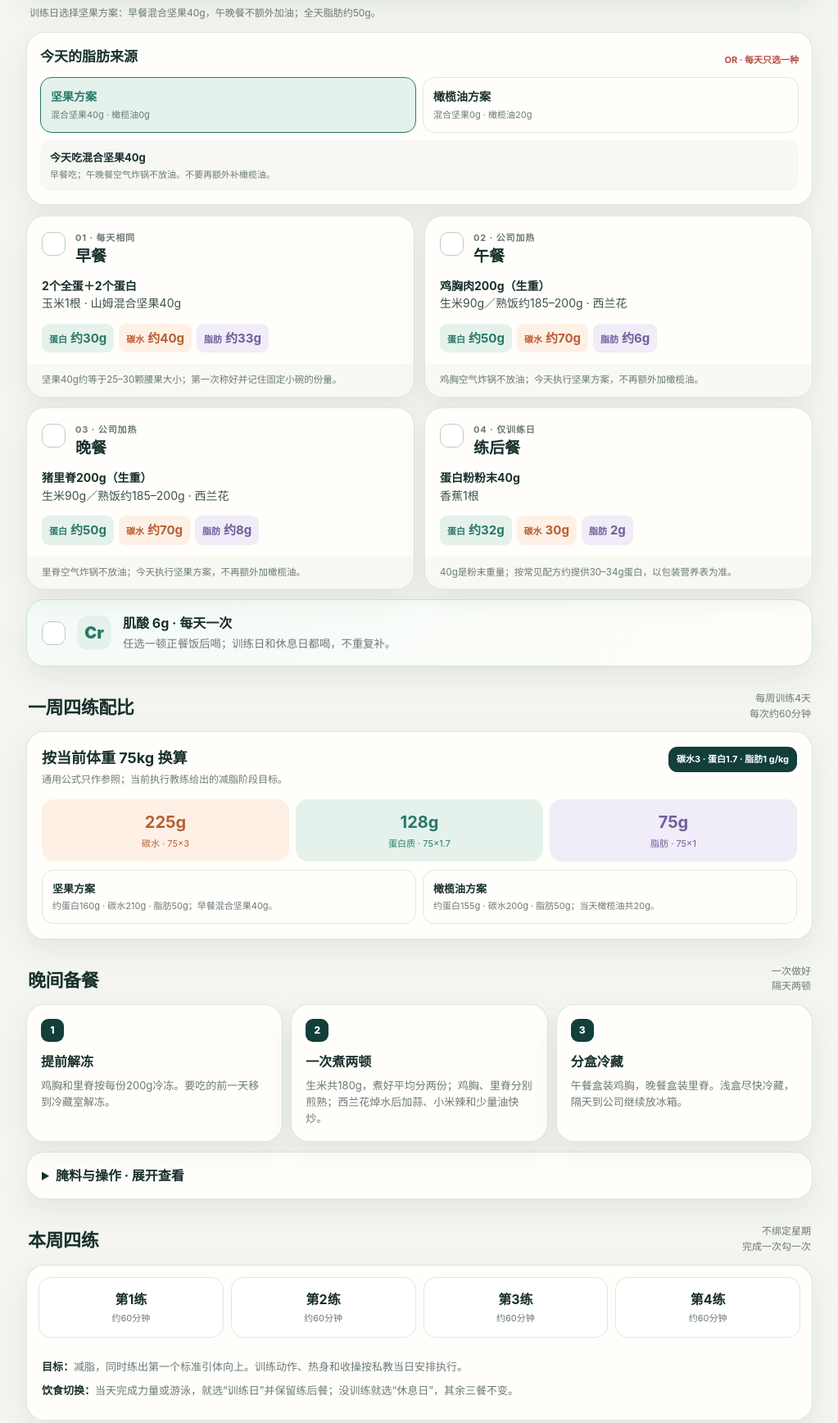
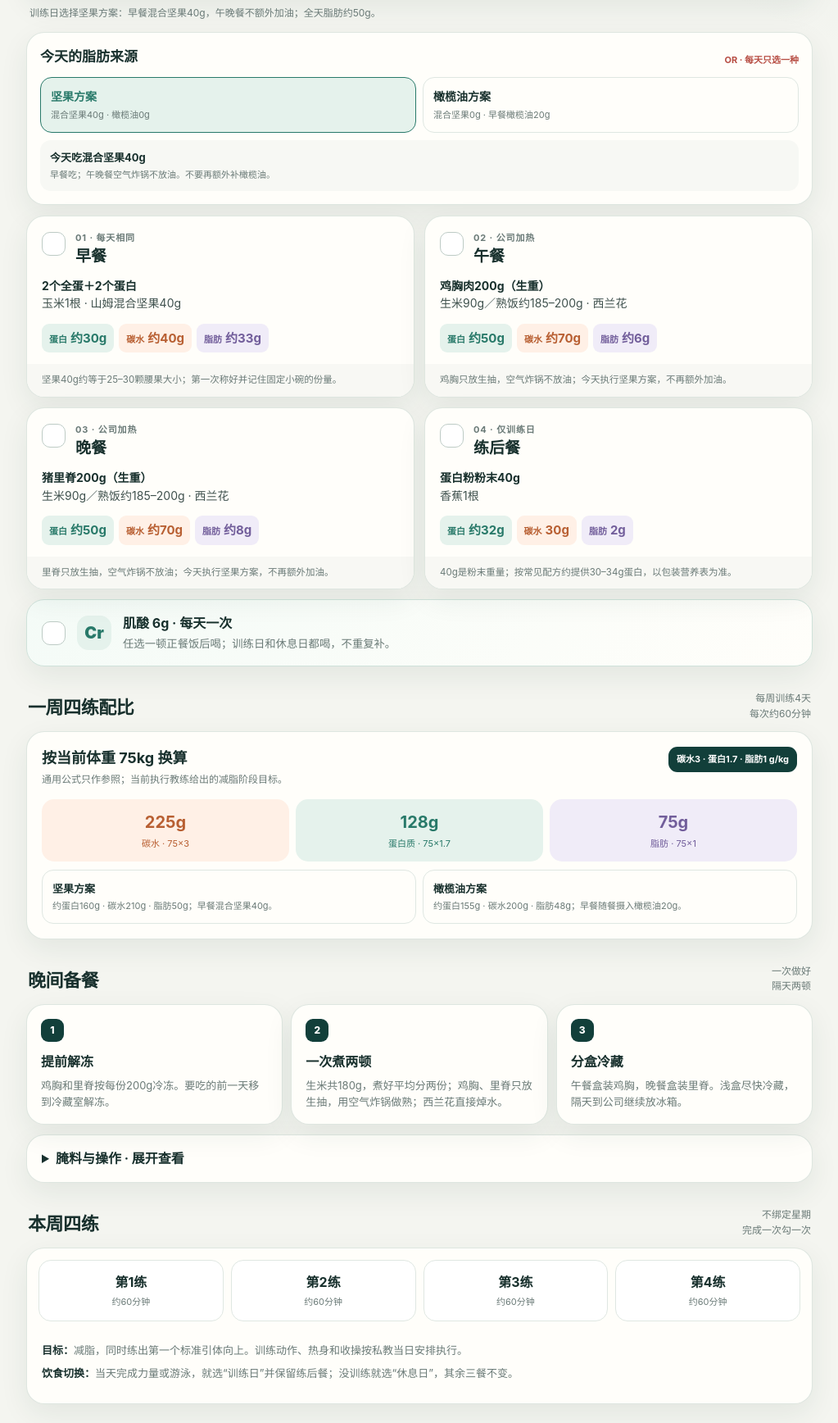
Before and after one commit to vaulka/vaulka.github.io, a plain HTML site: page fitness-plan/index.html in a window 1280 px wide. Shown: the part 986-2722 px from the top of the page at 82% size, without its empty margins (128-1151 px from the left). Drawn offline with Linux system fonts and the light colour scheme.

Commit message:
Release fitness plan V22

```diff
--- a/fitness-plan/index.html
+++ b/fitness-plan/index.html
@@ -4,7 +4,7 @@
   <meta charset="utf-8">
   <meta name="viewport" content="width=device-width,initial-scale=1,viewport-fit=cover">
   <meta name="theme-color" content="#123f3a">
-  <title>减脂 · 引体执行清单 V21</title>
+  <title>减脂 · 引体执行清单 V22</title>
   <style>
     :root{
       --ink:#18302d;--muted:#6a7a77;--line:#dfe7e2;--paper:#f4f5f0;--card:#fffefa;
@@ -135,7 +135,7 @@
     <header class="hero">
       <div class="hero-top">
         <div><p class="eyebrow">Nutrition × Pull-up</p><h1>减脂执行清单</h1><p>不排时间，只看今天要完成的餐和训练。</p></div>
-        <span class="version">V21 · 脂肪来源二选一</span>
+        <span class="version">V22 · 早餐补油版</span>
       </div>
       <div class="profile" aria-label="身体数据">
         <div><b>170 cm</b><span>身高</span></div><div><b>75 kg</b><span>当前体重</span></div><div><b>70 kg</b><span>目标体重</span></div>
@@ -196,7 +196,7 @@
         <div class="fat-choice-head"><h3>今天的脂肪来源</h3><span>OR · 每天只选一种</span></div>
         <div class="fat-options" role="radiogroup" aria-label="坚果或橄榄油二选一">
           <label class="fat-option active"><input type="radio" name="fatSource" value="nuts" checked><b>坚果方案</b><small>混合坚果40g · 橄榄油0g</small></label>
-          <label class="fat-option"><input type="radio" name="fatSource" value="oil"><b>橄榄油方案</b><small>混合坚果0g · 橄榄油20g</small></label>
+          <label class="fat-option"><input type="radio" name="fatSource" value="oil"><b>橄榄油方案</b><small>混合坚果0g · 早餐橄榄油20g</small></label>
         </div>
         <div class="fat-result"><b id="fatChoiceTitle">今天吃混合坚果40g</b><span id="fatChoiceAction">早餐吃；午晚餐空气炸锅不放油。不要再额外补橄榄油。</span></div>
       </article>
@@ -248,7 +248,7 @@
         </div>
         <div class="compare">
           <div><b>坚果方案</b><span>约蛋白160g · 碳水210g · 脂肪50g；早餐混合坚果40g。</span></div>
-          <div><b>橄榄油方案</b><span>约蛋白155g · 碳水200g · 脂肪50g；当天橄榄油共20g。</span></div>
+          <div><b>橄榄油方案</b><span>约蛋白155g · 碳水200g · 脂肪48g；早餐随餐摄入橄榄油20g。</span></div>
         </div>
       </div>
     </section>
@@ -257,15 +257,15 @@
       <div class="section-title"><h2>晚间备餐</h2><p>一次做好<br>隔天两顿</p></div>
       <div class="steps">
         <article class="step card"><span class="no">1</span><h3>提前解冻</h3><p>鸡胸和里脊按每份200g冷冻。要吃的前一天移到冷藏室解冻。</p></article>
-        <article class="step card"><span class="no">2</span><h3>一次煮两顿</h3><p>生米共180g，煮好平均分两份；鸡胸、里脊分别煎熟；西兰花焯水后加蒜、小米辣和少量油快炒。</p></article>
+        <article class="step card"><span class="no">2</span><h3>一次煮两顿</h3><p>生米共180g，煮好平均分两份；鸡胸、里脊只放生抽，用空气炸锅做熟；西兰花直接焯水。</p></article>
         <article class="step card"><span class="no">3</span><h3>分盒冷藏</h3><p>午餐盒装鸡胸，晚餐盒装里脊。浅盒尽快冷藏，隔天到公司继续放冰箱。</p></article>
       </div>
       <details class="recipe card">
         <summary>腌料与操作 · 展开查看</summary>
         <ul>
-          <li>蒜、老抽2勺、生抽1勺、料酒1勺、淀粉1大勺；不纳入每天精确记账。</li>
+          <li>鸡胸肉和猪里脊只用生抽调味，不放料酒、老抽、淀粉或烹调油。</li>
           <li>腌制1小时必须放冰箱冷藏，不在室温放置；再按200g一份冷冻。</li>
-          <li>选择橄榄油方案时，肉和菜做好后再称油，午餐、晚餐各拌10g；选择坚果方案时不额外加油。</li>
+          <li>选择橄榄油方案时，早餐随鸡蛋、玉米摄入20g橄榄油；午餐和晚餐不带油、不加油。</li>
           <li>生鸡肉与猪肉使用的夹子、碗和砧板及时清洗，避免碰到熟食。</li>
           <li>饭盒只是冷藏和微波容器，不用来过夜保温；公司加热到整盒中心持续冒热气。</li>
         </ul>
@@ -307,7 +307,7 @@
       <div class="section-title"><h2>只记四条</h2><p>执行优先<br>不追求小数</p></div>
       <div class="rules card">
         <div class="rule"><i>01</i><p><b>全天生米180g。</b><small>午餐、晚餐各90g；生米180g不是碳水180g，熟饭重量随含水量变化。</small></p></div>
-        <div class="rule"><i>02</i><p><b>坚果和橄榄油是 OR。</b><small>一天只执行一种：坚果40g，或者橄榄油20g；不能两份都吃。</small></p></div>
+        <div class="rule"><i>02</i><p><b>坚果和橄榄油是 OR。</b><small>一天只执行一种：坚果40g，或者早餐橄榄油20g；不能两份都吃。</small></p></div>
         <div class="rule"><i>03</i><p><b>休息日只删除练后餐。</b><small>早餐、午餐、晚餐和肌酸都照旧。</small></p></div>
         <div class="rule"><i>04</i><p><b>看周平均，不纠结单日。</b><small>连续两周体重趋势不变，再调整米饭；先不频繁改菜单。</small></p></div>
       </div>
@@ -316,8 +316,8 @@
     <section id="faq">
       <div class="section-title"><h2>FAQ · 已确认口径</h2><p>以后有争议<br>先查这里</p></div>
       <div class="faq card">
-        <details open><summary>坚果和橄榄油怎么二选一？</summary><div class="answer"><b>方案A：混合坚果40g、橄榄油0g；方案B：混合坚果0g、橄榄油20g。</b>40g混合坚果通常提供约18–22g脂肪，因此用20g橄榄油做脂肪等量替换。不是用40g橄榄油替换40g坚果，也不能同一天两份都吃。</div></details>
-        <details><summary>橄榄油20g怎么吃、怎么称？</summary><div class="answer">最省事的是午餐和晚餐各10g。饭盒放上厨房秤归零，肉和西兰花做好后把10g橄榄油拌进去，再冷藏，隔天正常微波加热。也可以把20g集中到一顿，但不要凭手感倒。20g油约22mL，称重量通常更准确。</div></details>
+        <details open><summary>坚果和橄榄油怎么二选一？</summary><div class="answer"><b>方案A：混合坚果40g、橄榄油0g；方案B：混合坚果0g、早餐橄榄油20g。</b>坚果方案训练日脂肪约50g，橄榄油方案约48g。不是用40g橄榄油替换40g坚果，也不能同一天把两份都吃完。</div></details>
+        <details><summary>早餐橄榄油20g怎么吃、怎么称？</summary><div class="answer">早餐开始前，把小杯或小碟放在厨房秤上归零，称20g；随鸡蛋、玉米分几口摄入，或淋在食物上。不要空腹一口闷，午餐和晚餐不带油、不加油。20g约22mL，直接称重量更准确。</div></details>
         <details><summary>怎样从坚果逐步换成橄榄油？</summary><div class="answer">按“天数”过渡，不在同一天混搭。第一周每周选1–2天橄榄油方案，其余天选坚果方案；第二周提高到3–4天；适应后再全部切换。页面会记住上一次选择，每天确认一次即可。</div></details>
         <details><summary>两种方案营养完全一样吗？</summary><div class="answer">脂肪接近，但不完全一样。坚果还有约5–7g蛋白质、少量碳水、纤维和矿物质；橄榄油几乎只有脂肪。因此切到橄榄油方案后，全天蛋白质约从160g变为155g、碳水约从210g变为200g，仍能覆盖当前训练计划。</div></details>
         <details open><summary>为什么当前菜单不放牛奶？</summary><div class="answer">早餐鸡蛋、午晚餐肉类和练后蛋白粉已经能覆盖蛋白质；坚果、蛋黄和烹调油也提供脂肪，因此牛奶不是必需项。<b>脱脂牛奶本身并不高脂</b>，这里只是为了减少采购和执行步骤，所以不纳入固定菜单，也不纳入营养记账。</div></details>
@@ -328,13 +328,13 @@
         <details><summary>为什么蛋白粉改成40g？</summary><div class="answer">40g说的是<b>粉末重量，不是40g纯蛋白</b>。按常见75%–85%蛋白含量计算，约提供30–34g蛋白质；在减少碳水和总热量时，有助于维持全天蛋白摄入、饱腹感和训练恢复。最终以你手里产品的营养成分表换算。</div></details>
         <details><summary>当前碳水和通用参考225g冲突吗？</summary><div class="answer">不冲突。225g来自“体重×3”的通用起始参考；当前简易估算约210g，是教练结合减脂阶段给出的执行安排。生米仍是每天180g；坚果本身也含少量碳水，因此更新后的全天数字会比只数玉米、米饭和香蕉略高。</div></details>
         <details><summary>什么情况要及时反馈教练？</summary><div class="answer">若连续两次训练明显掉力量或掉训练量、游泳耐力大幅下降、持续强烈饥饿、睡眠和恢复变差，或一周体重下降过快，应把实际记录反馈给教练调整；不要再自行减米饭。</div></details>
-        <details><summary>生抽、料酒、蒜和西兰花要不要每天计算？</summary><div class="answer">不用。鸡胸和里脊进空气炸锅时不放油，生抽和料酒基本不贡献脂肪。只有选择橄榄油方案时，才把称好的20g橄榄油计入当天；页面不为每勺调料或每朵西兰花修改表格。</div></details>
+        <details><summary>生抽和西兰花要不要每天计算？</summary><div class="answer">不用。鸡胸和里脊只放生抽调味，进空气炸锅时不放油；生抽基本不贡献脂肪。只有选择橄榄油方案时，才把早餐称好的20g橄榄油计入当天；页面不为每勺生抽或每朵西兰花修改表格。</div></details>
         <details><summary>休息日怎么吃？</summary><div class="answer">早餐、午餐、晚餐完全照旧，饭后肌酸6g照旧；只删除蛋白粉加香蕉这一份练后餐。</div></details>
       </div>
     </section>
   </main>
 
-  <footer>V21 · 75kg减脂调整版 · 坚果40g OR 橄榄油20g，每天只选一种。完成状态只保存在当前浏览器。</footer>
+  <footer>V22 · 75kg减脂调整版 · 坚果40g OR 早餐橄榄油20g，每天只选一种。完成状态只保存在当前浏览器。</footer>
 
   <nav class="bottom-nav" aria-label="页面导航">
     <a href="#today" class="active">今天</a><a href="#water">饮水</a><a href="#meals">每顿</a><a href="#ratio">配比</a><a href="#prep">备餐</a><a href="#faq">问答</a>
@@ -346,8 +346,8 @@
     var dateKey=date.getFullYear()+'-'+String(date.getMonth()+1).padStart(2,'0')+'-'+String(date.getDate()).padStart(2,'0');
     var weekdays=['周日','周一','周二','周三','周四','周五','周六'];
     document.getElementById('dateText').textContent=(date.getMonth()+1)+'月'+date.getDate()+'日 · '+weekdays[date.getDay()];
-    var modeKey='fitness-v21-mode-'+dateKey;
-    var taskPrefix='fitness-v21-task-'+dateKey+'-';
+    var modeKey='fitness-v22-mode-'+dateKey;
+    var taskPrefix='fitness-v22-task-'+dateKey+'-';
     var mode=localStorage.getItem(modeKey)||'train';
     var buttons=Array.prototype.slice.call(document.querySelectorAll('[data-mode]'));
     var tasks=Array.prototype.slice.call(document.querySelectorAll('[data-task]'));
@@ -399,24 +399,24 @@
       var train=mode==='train';
       document.getElementById('sumP').textContent=oil?(train?'≈155g':'≈125g'):(train?'≈160g':'≈130g');
       document.getElementById('sumC').textContent=oil?(train?'≈200g':'≈170g'):(train?'≈210g':'≈180g');
-      document.getElementById('sumF').textContent=train?'≈50g':(oil?'≈46g':'≈47g');
-      document.getElementById('sumKcal').textContent=oil?(train?'≈1860':'≈1600'):(train?'≈1900':'≈1650');
+      document.getElementById('sumF').textContent=oil?(train?'≈48g':'≈46g'):(train?'≈50g':'≈47g');
+      document.getElementById('sumKcal').textContent=oil?(train?'≈1850':'≈1580'):(train?'≈1900':'≈1650');
       if(train){
-        document.getElementById('summaryNote').textContent=oil?'训练日选择橄榄油方案：坚果0g，午晚餐各加入橄榄油10g；全天脂肪约50g。':'训练日选择坚果方案：早餐混合坚果40g，午晚餐不额外加油；全天脂肪约50g。';
+        document.getElementById('summaryNote').textContent=oil?'训练日选择橄榄油方案：坚果0g，早餐随餐摄入橄榄油20g；午晚餐不带油、不加油，全天脂肪约48g。':'训练日选择坚果方案：早餐混合坚果40g，午晚餐不额外加油；全天脂肪约50g。';
       }else{
-        document.getElementById('summaryNote').textContent=oil?'休息日删除练后餐；坚果0g、橄榄油20g，约蛋白125g、碳水170g、脂肪46g。':'休息日删除练后餐；坚果40g、橄榄油0g，约蛋白130g、碳水180g、脂肪47g。';
+        document.getElementById('summaryNote').textContent=oil?'休息日删除练后餐；坚果0g、早餐橄榄油20g，约蛋白125g、碳水170g、脂肪46g。':'休息日删除练后餐；坚果40g、橄榄油0g，约蛋白130g、碳水180g、脂肪47g。';
       }
-      document.getElementById('breakfastFatSource').textContent=oil?'不吃坚果（橄榄油放午晚餐）':'山姆混合坚果40g';
+      document.getElementById('breakfastFatSource').textContent=oil?'橄榄油20g（不吃坚果）':'山姆混合坚果40g';
       document.getElementById('breakfastP').textContent=oil?'约24g':'约30g';
       document.getElementById('breakfastC').textContent=oil?'约30g':'约40g';
-      document.getElementById('breakfastF').textContent=oil?'约13g':'约33g';
-      document.getElementById('lunchF').textContent=oil?'约16g':'约6g';
-      document.getElementById('dinnerF').textContent=oil?'约18g':'约8g';
-      document.getElementById('breakfastTip').textContent=oil?'今天不吃坚果；橄榄油总量20g放到午晚餐。':'坚果40g约等于25–30颗腰果大小；第一次称好并记住固定小碗的份量。';
-      document.getElementById('lunchTip').textContent=oil?'鸡胸空气炸锅不放油；出锅后给午餐拌入橄榄油10g。':'鸡胸空气炸锅不放油；今天执行坚果方案，不再额外加橄榄油。';
-      document.getElementById('dinnerTip').textContent=oil?'里脊空气炸锅不放油；出锅后给晚餐拌入橄榄油10g。':'里脊空气炸锅不放油；今天执行坚果方案，不再额外加橄榄油。';
-      document.getElementById('fatChoiceTitle').textContent=oil?'今天用橄榄油20g':'今天吃混合坚果40g';
-      document.getElementById('fatChoiceAction').textContent=oil?'坚果不吃；食物出锅后，午餐和晚餐各称10g橄榄油拌入。':'早餐吃；午晚餐空气炸锅不放油。不要再额外补橄榄油。';
+      document.getElementById('breakfastF').textContent=oil?'约32g':'约33g';
+      document.getElementById('lunchF').textContent='约6g';
+      document.getElementById('dinnerF').textContent='约8g';
+      document.getElementById('breakfastTip').textContent=oil?'今天不吃坚果；橄榄油20g随鸡蛋和玉米在早餐摄入，不要空腹一口闷。':'坚果40g约等于25–30颗腰果大小；第一次称好并记住固定小碗的份量。';
+      document.getElementById('lunchTip').textContent=oil?'鸡胸只放生抽，空气炸锅不放油；公司不带橄榄油。':'鸡胸只放生抽，空气炸锅不放油；今天执行坚果方案，不再额外加油。';
+      document.getElementById('dinnerTip').textContent=oil?'里脊只放生抽，空气炸锅不放油；公司不带橄榄油。':'里脊只放生抽，空气炸锅不放油；今天执行坚果方案，不再额外加油。';
+      document.getElementById('fatChoiceTitle').textContent=oil?'今天早餐用橄榄油20g':'今天吃混合坚果40g';
+      document.getElementById('fatChoiceAction').textContent=oil?'坚果不吃；随鸡蛋、玉米在早餐摄入，午晚餐不带油、不加油。':'早餐吃；午晚餐空气炸锅不放油。不要再额外补橄榄油。';
     }
     function setFatSource(next){
       fatSource=next==='oil'?'oil':'nuts';
@@ -451,7 +451,7 @@
     }
 
     var monday=new Date(date);monday.setDate(date.getDate()-((date.getDay()+6)%7));
-    var weekKey='fitness-v21-week-'+monday.getFullYear()+'-'+String(monday.getMonth()+1).padStart(2,'0')+'-'+String(monday.getDate()).padStart(2,'0')+'-';
+    var weekKey='fitness-v22-week-'+monday.getFullYear()+'-'+String(monday.getMonth()+1).padStart(2,'0')+'-'+String(monday.getDate()).padStart(2,'0')+'-';
     document.querySelectorAll('[data-session]').forEach(function(input){
       input.checked=localStorage.getItem(weekKey+input.dataset.session)==='1';input.closest('.session').classList.toggle('done',input.checked);
       input.addEventListener('change',function(){localStorage.setItem(weekKey+input.dataset.session,input.checked?'1':'0');input.closest('.session').classList.toggle('done',input.checked);});
```
